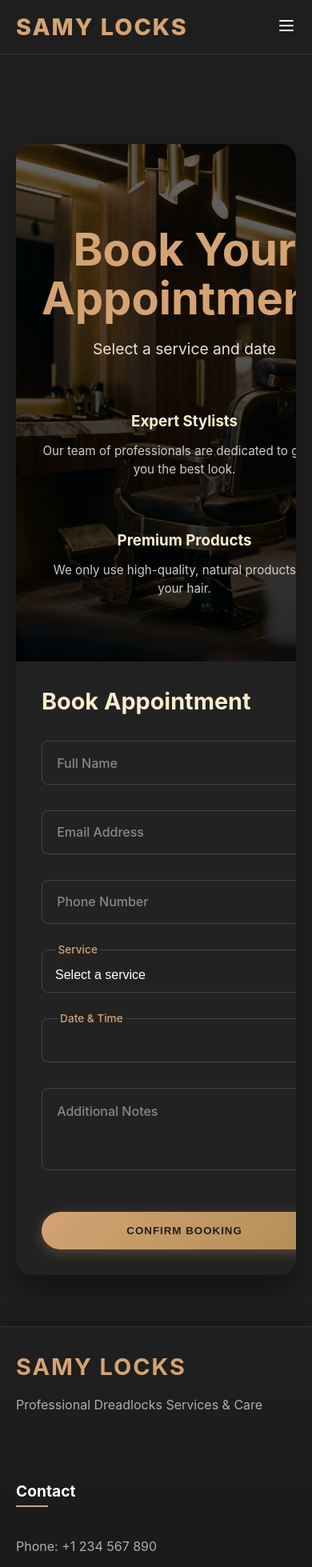
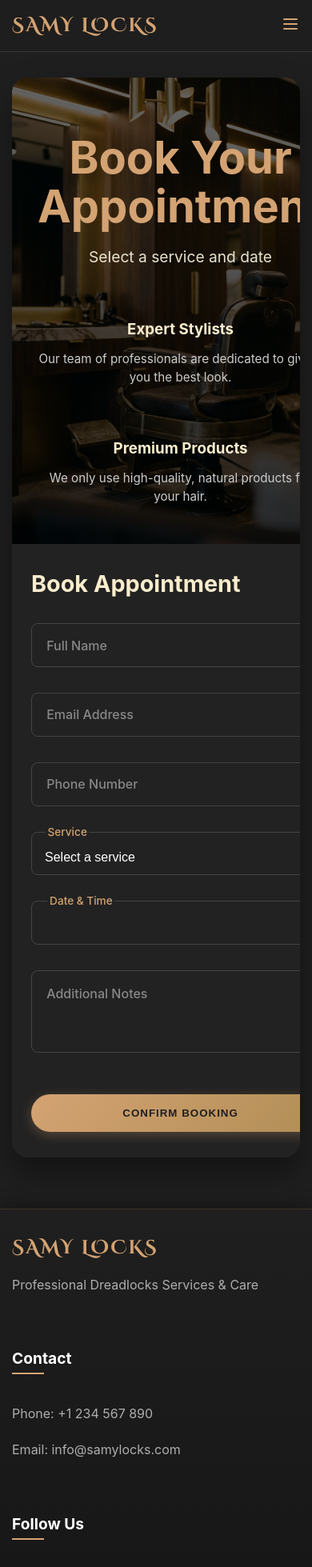
Before and after one commit to Lpiks/Samy-Dreadlocks, a React (Vite) app in the folder client/: page /booking in a window 390 px wide. Shown: the top 1959 px of the page at 80% size. Built offline with nearby package versions, Linux system fonts and the light colour scheme.

Commit message:
logo reset

```diff
--- a/client/src/index.css
+++ b/client/src/index.css
@@ -1,3 +1,5 @@
+@import url('https://fonts.googleapis.com/css2?family=Cinzel+Decorative:wght@400;700;900&display=swap');
+
 :root {
     --primary: #d4a373;
     --secondary: #faedcd;
@@ -23,7 +25,7 @@ body {
 
 /* Navbar & Glassmorphism */
 .navbar {
-    background: rgba(31, 31, 31, 0.7);
+    background: rgba(31, 31, 31, 0.95);
     backdrop-filter: blur(10px);
     -webkit-backdrop-filter: blur(10px);
     padding: 1rem 0;
@@ -40,8 +42,9 @@ body {
 }
 
 .logo {
-    font-size: 1.8rem;
-    font-weight: 800;
+    font-family: 'Cinzel Decorative', cursive;
+    font-size: 2rem;
+    font-weight: 700;
     color: var(--primary);
     text-decoration: none;
     text-transform: uppercase;
@@ -1029,6 +1032,7 @@ body {
 }
 
 .footer-section h3 {
+    font-family: 'Cinzel Decorative', cursive;
     color: var(--primary);
     font-size: 1.8rem;
     margin-bottom: 1rem;
@@ -1151,3 +1155,183 @@ body {
     color: #aaa;
     line-height: 1.6;
 }
+
+/* --- RESPONSIVE OPTIMIZATION --- */
+
+/* Booking Page Mobile/Tablet Stack */
+@media (max-width: 968px) {
+    .booking-layout {
+        flex-direction: column;
+    }
+
+    .booking-info {
+        flex: 0 0 300px;
+        /* Reduced height for header image part on mobile */
+        padding: 2rem;
+    }
+
+    .booking-form-container {
+        padding: 2rem 1.5rem;
+    }
+}
+
+/* General Mobile adjustments (< 768px) */
+@media (max-width: 768px) {
+    .container {
+        padding: 0 15px;
+    }
+
+    /* Reduce huge headers */
+    .page-header h1,
+    .features-section h2 {
+        font-size: 2rem;
+        letter-spacing: 1px;
+    }
+
+    .page-header {
+        padding: 3rem 1rem 2rem;
+    }
+
+    .page-header p {
+        font-size: 1rem;
+    }
+
+    /* Stack features grid gaps tighter */
+    .features-grid {
+        gap: 1.5rem;
+    }
+
+    .feature-card {
+        padding: 1.5rem;
+    }
+
+    /* Footer adjustments */
+    .footer {
+        padding: 2rem 0 1rem;
+        background: linear-gradient(to bottom, #1f1f1f, #151515);
+        /* Ensure it stays reduced */
+    }
+
+    .footer-container {
+        gap: 2rem;
+        margin-bottom: 2rem;
+    }
+
+    .footer-section h3 {
+        font-size: 1.5rem;
+    }
+
+    /* Navbar items spacing */
+    .logo {
+        font-size: 1.5rem;
+    }
+}
+
+/* Very small screens */
+@media (max-width: 480px) {
+    .booking-info h2 {
+        font-size: 2rem;
+    }
+
+    .booking-form-container h2 {
+        font-size: 1.8rem;
+    }
+}
+
+/* --- MOBILE NAVBAR STYLES --- */
+@media (max-width: 768px) {
+    .nav-links-desktop {
+        display: none;
+    }
+
+    .mobile-menu-btn {
+        display: block;
+        color: var(--primary);
+        cursor: pointer;
+        z-index: 1002;
+    }
+
+    .mobile-menu {
+        position: fixed;
+        top: 60px;
+        /* Match navbar height approx */
+        left: 0;
+        right: 0;
+        bottom: 0;
+        background: rgba(10, 10, 10, 0.98);
+        backdrop-filter: blur(20px);
+        -webkit-backdrop-filter: blur(20px);
+        display: flex;
+        flex-direction: column;
+        align-items: center;
+        justify-content: flex-start;
+        padding-top: 4rem;
+        gap: 2rem;
+        border-top: 1px solid rgba(212, 163, 115, 0.2);
+        z-index: 1001;
+        animation: slideIn 0.3s ease-out;
+    }
+
+    @keyframes slideIn {
+        from {
+            transform: translateX(100%);
+            opacity: 0;
+        }
+
+        to {
+            transform: translateX(0);
+            opacity: 1;
+        }
+    }
+
+    .mobile-menu a {
+        color: #fff;
+        font-size: 1.8rem;
+        text-decoration: none;
+        text-transform: uppercase;
+        font-weight: 600;
+        letter-spacing: 2px;
+        transition: color 0.3s;
+        width: 100%;
+        text-align: center;
+        padding: 1rem;
+        font-family: 'Cinzel Decorative', cursive;
+        /* Match logo for premium feel */
+    }
+
+    .mobile-menu a:hover {
+        color: var(--primary);
+        background: rgba(255, 255, 255, 0.05);
+    }
+
+    .mobile-lang-switcher {
+        display: flex;
+        gap: 1rem;
+        margin-top: 2rem;
+        padding-top: 2rem;
+        border-top: 1px solid rgba(255, 255, 255, 0.1);
+        width: 80%;
+        justify-content: center;
+    }
+
+    /* Blue Button Styling for Mobile */
+    .mobile-lang-switcher span {
+        color: #00f2ff;
+        /* Bright Blue */
+        font-size: 1rem;
+        cursor: pointer;
+        text-transform: uppercase;
+        border: 1px solid #00f2ff;
+        /* Blue Line */
+        padding: 0.6rem 1.2rem;
+        border-radius: 30px;
+        transition: all 0.3s;
+        box-shadow: 0 0 10px rgba(0, 242, 255, 0.1);
+    }
+
+    .mobile-lang-switcher span:hover {
+        color: #000;
+        background: #00f2ff;
+        box-shadow: 0 0 20px rgba(0, 242, 255, 0.4);
+    }
+}
```
